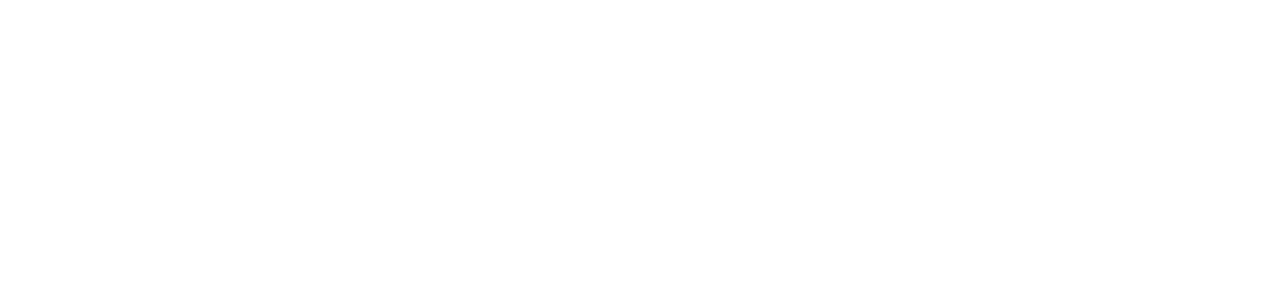
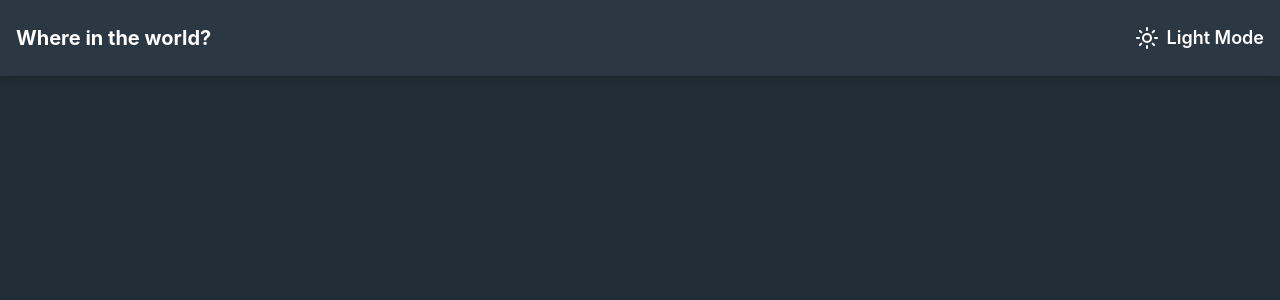
Before and after one commit to AbdulRahman-Kreit/Countries, a React (Vite) app: page / in a window 1280 px wide. Shown: the top 300 px of the page. Built offline with nearby package versions, Linux system fonts and the light colour scheme.

Commit message:
1. Feat: Code the theme switching logic 2. Style: Design PageHeading.tsx

```diff
--- a/package.json
+++ b/package.json
@@ -11,6 +11,7 @@
   },
   "dependencies": {
     "@tailwindcss/vite": "^4.3.3",
+    "lucide-react": "^1.49.0",
     "react": "^19.2.8",
     "react-dom": "^19.2.8",
     "react-router-dom": "^7.18.4",
--- a/src/App.tsx
+++ b/src/App.tsx
@@ -5,12 +5,14 @@
 function App() {
 
   return (
+    <main className="flex flex-col bg-(--bg-color) transition-colors duration-200 w-full min-h-screen">
       <Router>
         <Routes>
           <Route path="/" element={<Home />} />
           <Route path="/:id" element={<Detials />} />
         </Routes>
       </Router>
+    </main>
   )
 }
 
--- a/src/components/PageHeading.tsx
+++ b/src/components/PageHeading.tsx
@@ -1,7 +1,39 @@
-import React from 'react'
+import { useEffect } from "react";
+import { useCountryStore } from "../stores/useCountryStore";
+import { Sun, Moon } from "lucide-react";
 
 export default function PageHeading() {
+  const darkMode = useCountryStore((state) => state.isDarkMode);
+  const toggleTheme = useCountryStore((state) => state.toggleTheme);
+  const initTheme = useCountryStore((state) => state.initTheme);
+
+  useEffect(() => {
+    initTheme();
+  }, [initTheme]);
+
   return (
-    <div>PageHeading</div>
+    <header className="w-full shadow-md bg-(--elements-color) transition-colors duration-200">
+      <div className="max-w-7xl mx-auto px-4 py-6 flex flex-row justify-between items-center">
+        <h2 className="text-lg md:text-xl font-bold">
+          Where in the world?
+        </h2>
+
+        <button
+          onClick={toggleTheme}
+          className="flex items-center gap-2 font-semibold text-sm md:text-lg cursor-pointer
+          hover:opacity-80 transition-opacity"
+        >
+          {darkMode ? (
+            <span className="flex items-center gap-2">
+              <Sun className="w-4! h-4! md:w-6! md:h-6!" /> Light Mode
+            </span>
+          ) : (
+            <span className="flex items-center gap-2">
+              <Moon className="w-4! h-4! md:w-6! md:h-6!" /> Dark Mode
+            </span>
+          )}
+        </button>
+      </div>
+    </header>
   )
 }
--- a/src/index.css
+++ b/src/index.css
@@ -1 +1,23 @@
 @import "tailwindcss";
+
+@custom-variant dark (&:where(.dark, .dark *));
+
+:root {
+    --bg-color: #FAFAFA;
+    --elements-color: #FFFFFF;
+    --text-color: #111517;
+    --input-text-color: #848484;
+}
+
+html.dark {
+    --bg-color: #202C36;
+    --elements-color: #2B3743;
+    --text-color: #FFFFFF;
+    --input-text-color: #FFFFFF;
+}
+
+body {
+    background-color: var(--bg-color);
+    color: var(--text-color);
+    transition: background-color 0.2s ease, color 0.2s ease;
+}
--- a/src/pages/Home.tsx
+++ b/src/pages/Home.tsx
@@ -1,9 +1,9 @@
-
+import PageHeading from "../components/PageHeading"
 
 export default function Home() {
     return (
         <main className="">
-
+            <PageHeading />
         </main>
     )
 }
--- a/src/stores/useCountryStore.ts
+++ b/src/stores/useCountryStore.ts
@@ -25,6 +25,9 @@
     searchQuery: string,
     selectedRegion: string,
     isDarkMode: boolean,
+
+    toggleTheme: () => void,
+    initTheme: () => void,
 };
 
 export const useCountryStore = create<CountryStore>((set, get) => ({
@@ -35,4 +38,29 @@
     searchQuery: '',
     selectedRegion: '',
     isDarkMode: true,
+
+    toggleTheme: () => {
+        const switchMode = !get().isDarkMode;
+        set({ isDarkMode: switchMode });
+
+        localStorage.setItem('theme', switchMode ? 'dark' : 'light');
+        if (switchMode) {
+            document.documentElement.classList.add('dark');
+        } else {
+            document.documentElement.classList.remove('dark');
+        }
+    },
+
+    initTheme: () => {
+        const savedTheme = localStorage.getItem('theme');
+
+        const isDark = savedTheme ? savedTheme === 'dark' : true;
+        set({ isDarkMode: isDark });
+
+        if (isDark) {
+            document.documentElement.classList.add('dark');
+        } else {
+            document.documentElement.classList.remove('dark');
+        }
+    },
 }));
```
Also changed, not shown: 1 other file (tests, documents, lock files or other folders). Lines whose indentation alone changed are shown as unchanged.
